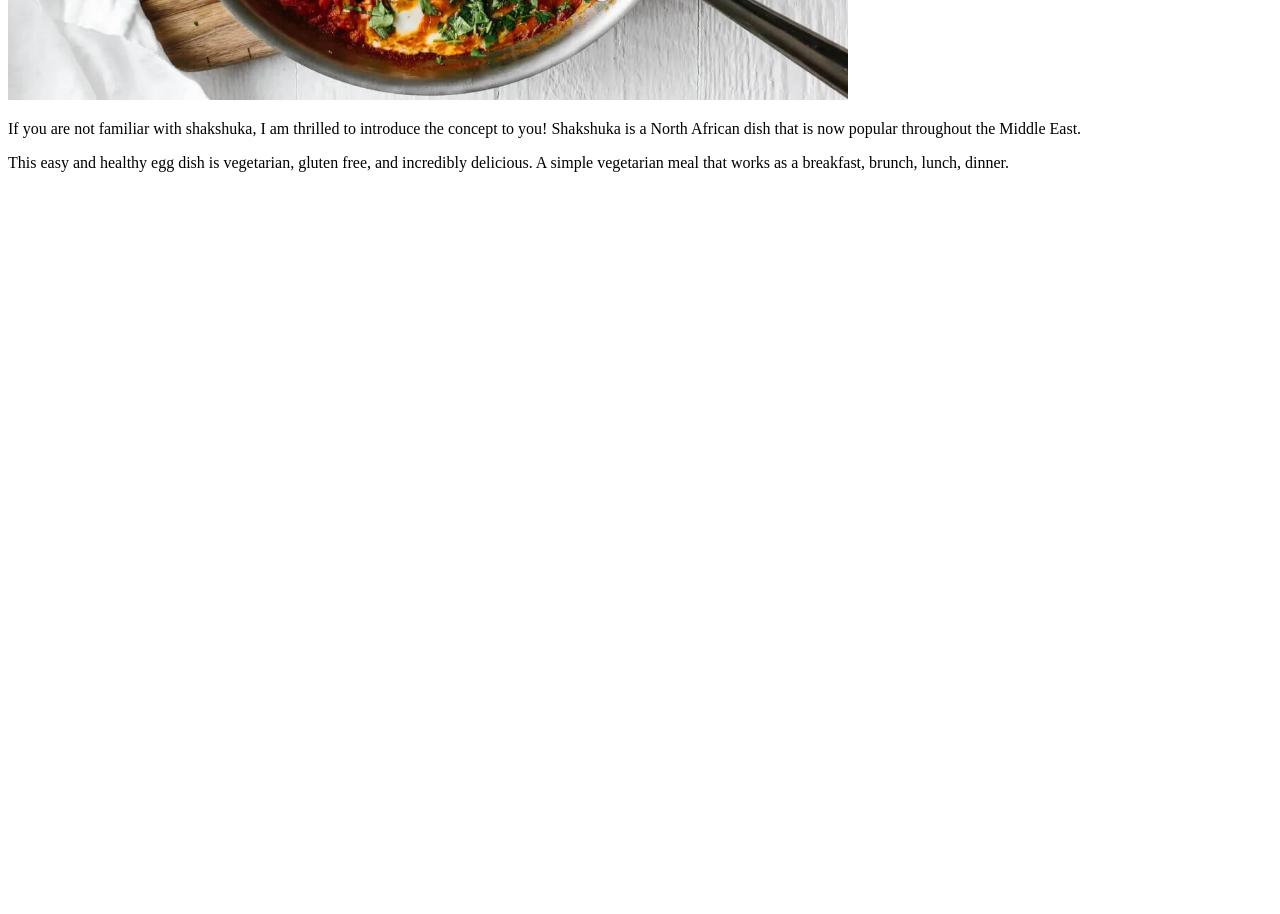
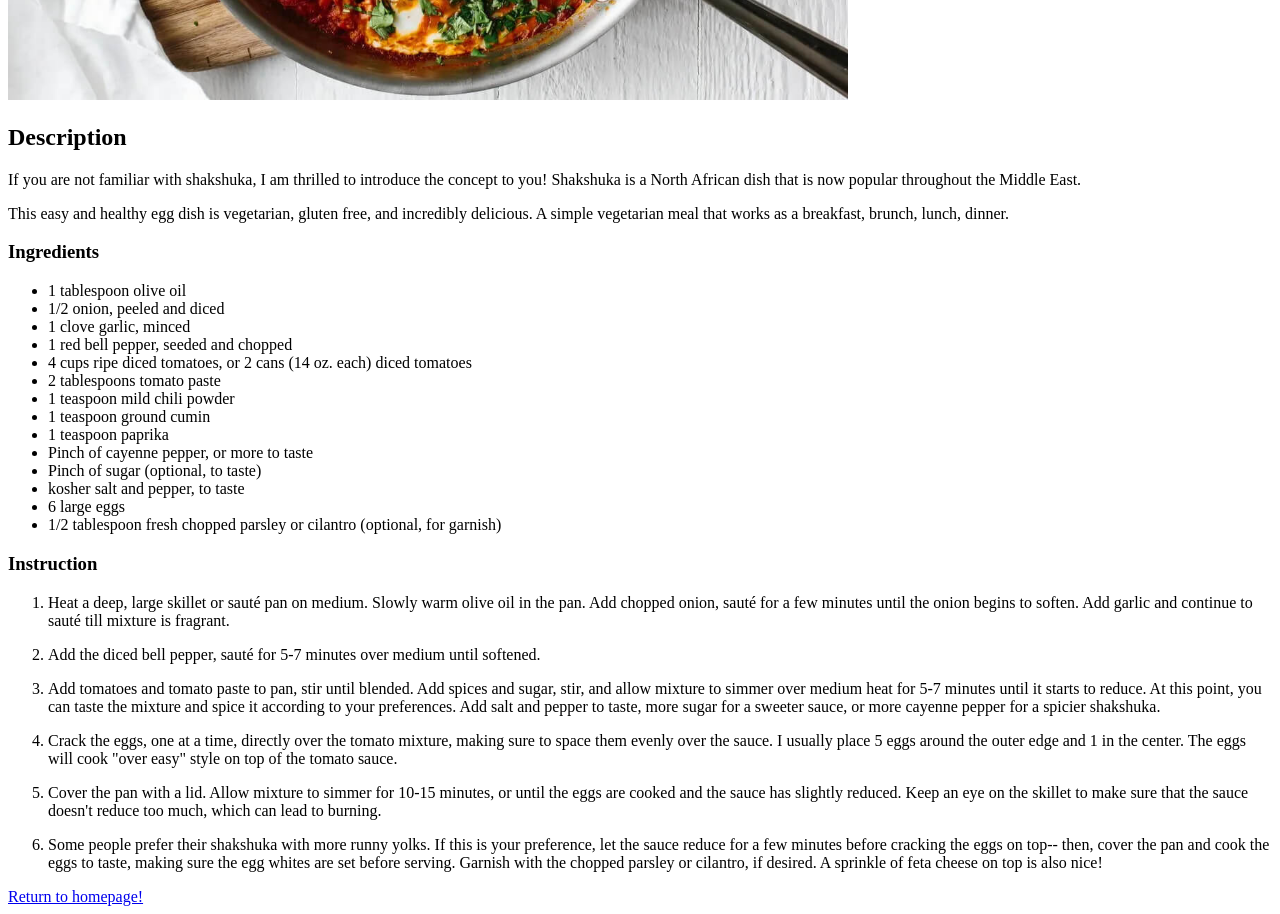
Before and after one commit to elnick123/odin_recipes, a plain HTML site: page recipes/shakshuka.html in a window 1280 px wide. Shown: the part 540-1454 px from the top of the page. Before the commit the page ends 800 px from the top, so only its background shows below. Drawn offline with Linux system fonts and the light colour scheme.

Commit message:
final version of Shakshuka recipe

```diff
--- a/recipes/shakshuka.html
+++ b/recipes/shakshuka.html
@@ -5,18 +5,103 @@
     <title>Shakshuka</title>
   </head>
   <body>
-    <h1>Shakshuka</h1>
+    <h1><a href="https://toriavey.com/shakshuka/">Shakshuka</a></h1>
 
     <img src="../img/shakshuka.jpg" width="840" height="560" alt="Shakshuka" />
+
+    <h2>Description</h2>
 
     <p>
       If you are not familiar with shakshuka, I am thrilled to introduce the
       concept to you! Shakshuka is a North African dish that is now popular
-      throughout the Middle East.<p>
+      throughout the Middle East.
+    </p>
 
-    <p>This easy and healthy egg dish is vegetarian,
-      gluten free, and incredibly delicious. A simple vegetarian meal that works
-      as a breakfast, brunch, lunch, dinner.</p>
+    <p></p>
+
+    <p>
+      This easy and healthy egg dish is vegetarian, gluten free, and incredibly
+      delicious. A simple vegetarian meal that works as a breakfast, brunch,
+      lunch, dinner.
     </p>
+
+    <h3>Ingredients</h3>
+
+    <ul>
+      <li>1 tablespoon olive oil</li>
+      <li>1/2 onion, peeled and diced</li>
+      <li>1 clove garlic, minced</li>
+      <li>1 red bell pepper, seeded and chopped</li>
+      <li>
+        4 cups ripe diced tomatoes, or 2 cans (14 oz. each) diced tomatoes
+      </li>
+      <li>2 tablespoons tomato paste</li>
+      <li>1 teaspoon mild chili powder</li>
+      <li>1 teaspoon ground cumin</li>
+      <li>1 teaspoon paprika</li>
+      <li>Pinch of cayenne pepper, or more to taste</li>
+      <li>Pinch of sugar (optional, to taste)</li>
+      <li>kosher salt and pepper, to taste</li>
+      <li>6 large eggs</li>
+      <li>
+        1/2 tablespoon fresh chopped parsley or cilantro (optional, for garnish)
+      </li>
+    </ul>
+
+    <h3>Instruction</h3>
+    <ol>
+      <p>
+        <li>
+          Heat a deep, large skillet or sauté pan on medium. Slowly warm olive
+          oil in the pan. Add chopped onion, sauté for a few minutes until the
+          onion begins to soften. Add garlic and continue to sauté till mixture
+          is fragrant.
+        </li>
+      </p>
+      <p>
+        <li>
+          Add the diced bell pepper, sauté for 5-7 minutes over medium until
+          softened.
+        </li>
+      </p>
+      <p>
+        <li>
+          Add tomatoes and tomato paste to pan, stir until blended. Add spices
+          and sugar, stir, and allow mixture to simmer over medium heat for 5-7
+          minutes until it starts to reduce. At this point, you can taste the
+          mixture and spice it according to your preferences. Add salt and
+          pepper to taste, more sugar for a sweeter sauce, or more cayenne
+          pepper for a spicier shakshuka.
+        </li>
+      </p>
+      <p>
+        <li>
+          Crack the eggs, one at a time, directly over the tomato mixture,
+          making sure to space them evenly over the sauce. I usually place 5
+          eggs around the outer edge and 1 in the center. The eggs will cook
+          "over easy" style on top of the tomato sauce.
+        </li>
+      </p>
+      <p>
+        <li>
+          Cover the pan with a lid. Allow mixture to simmer for 10-15 minutes,
+          or until the eggs are cooked and the sauce has slightly reduced. Keep
+          an eye on the skillet to make sure that the sauce doesn't reduce too
+          much, which can lead to burning.
+        </li>
+      </p>
+      <p>
+        <li>
+          Some people prefer their shakshuka with more runny yolks. If this is
+          your preference, let the sauce reduce for a few minutes before
+          cracking the eggs on top-- then, cover the pan and cook the eggs to
+          taste, making sure the egg whites are set before serving. Garnish with
+          the chopped parsley or cilantro, if desired. A sprinkle of feta cheese
+          on top is also nice!
+        </li>
+      </p>
+    </ol>
+
+    <a href="../index.html">Return to homepage!</a>
   </body>
 </html>
```
